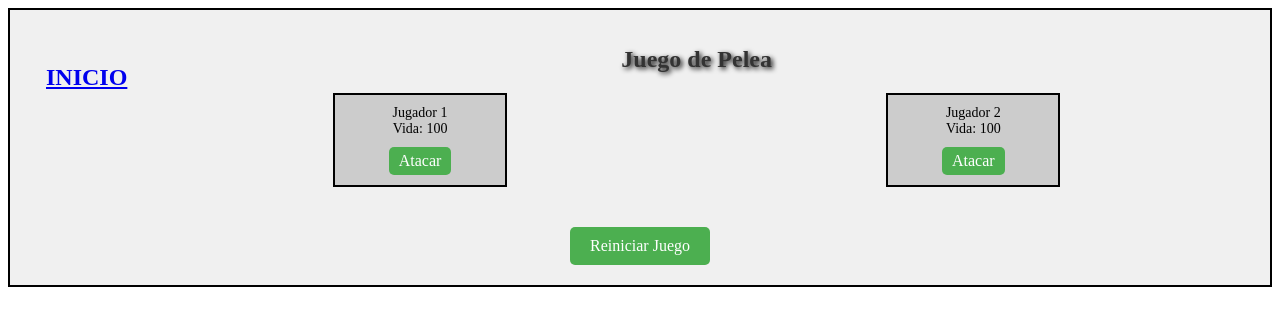
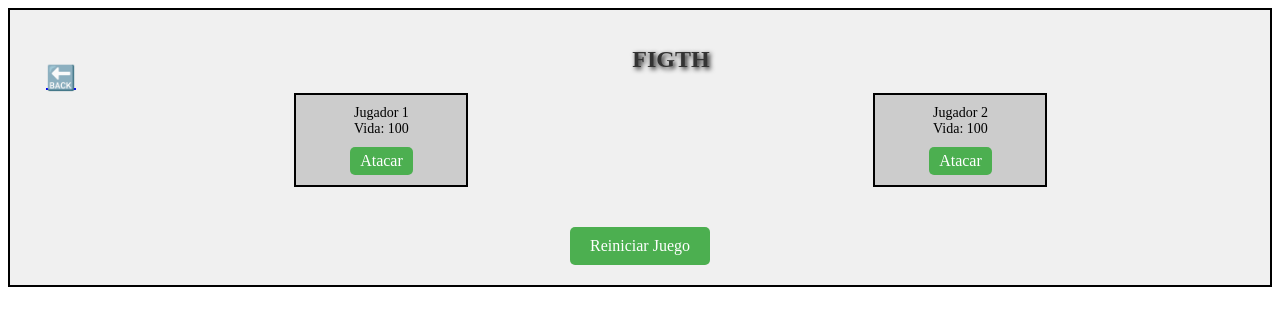
Before and after one commit to MateoMajlin/TP-Proyecto, a React (Create React App) app: page /juego/JuegoPelea in a window 1280 px wide. Shown: the top 326 px of the page. Built offline with nearby package versions, Linux system fonts and the light colour scheme.

Commit message:
Update JuegoPelea.jsx

```diff
--- a/src/juego/JuegoPelea.jsx
+++ b/src/juego/JuegoPelea.jsx
@@ -47,9 +47,9 @@ const JuegoPelea = () => {
   return (
     <div className={Juego.pelea}>
     <h2 className="top">
-            <Link to="/">INICIO</Link>
+            <Link to="/">🔙</Link>
           </h2>
-      <h1>Juego de Pelea</h1>
+      <h1>FIGTH</h1>
 
       <div className={Juego.jugadores}>
         <div className={Juego.jugador}>
```
